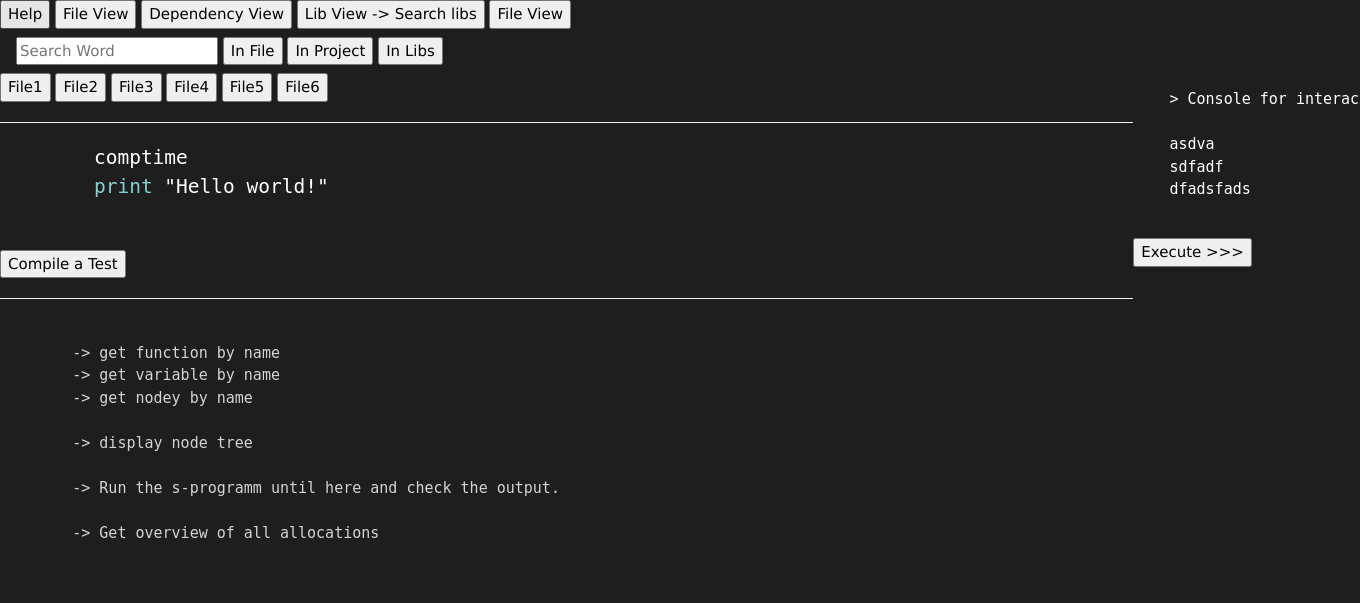
After one commit to heckermanmajo/keklang, a PHP site: page / in a window 1360 px wide; the page is wider, and only the part inside the window is pictured. The commit adds this page. Shown: the top 603 px of that part. Run offline with PHP 8.4, Linux system fonts and the light colour scheme.

Commit message:
tests and makro-tests

```diff
--- /dev/null
+++ b/index.php
@@ -0,0 +1,135 @@
+<?php
+
+
+?>
+<!DOCTYPE html>
+<html lang="en">
+<head>
+  <title>Keklang</title>
+  <!-- get jquery -->
+  <script src="https://ajax.googleapis.com/ajax/libs/jquery/3.5.1/jquery.min.js"></script>
+  <!-- get w3-css -->
+  <link rel="stylesheet" href="https://www.w3schools.com/w3css/4/w3.css">
+  <script>
+  /*
+    $.ajax({
+      url: 'Interpreter.php',
+      type: 'POST',
+      data: {
+        'code': $('#code').text(),
+        'action': 'run'
+      },
+      success: function(data) {
+        console.log(data);
+        const d = JSON.parse(data);
+        $('#output').text(JSON.stringify(d.result));
+        $('#non_comptime_nodes').text(JSON.stringify(d.non_comptime_nodes));
+        $('#records').text(JSON.stringify(d.records));
+        $('#functions').text(JSON.stringify(d.functions));
+      }
+    });
+    */
+
+  </script>
+  <style>
+    .keyword {
+      color: #84d2cf;
+    }
+    body{
+      background-color: #1e1e1e;
+      color: #d4d4d4;
+    }
+  </style>
+</head>
+<body>
+<!--
+<h3>
+  Kek lang introspection.
+</h3>
+
+<pre>
+  The keklang ide, should be the tool to edit the code
+  and to inspect various things about the code.
+</pre>
+
+
+-> Make it also work like jupiter notebooks
+-> Execute a block and then check the code for errors and data
+-> Also you can implement expections
+
+-> The generated debug c can also create a file log at runtime, that you can dissect
+   with the ide...
+
+
+-->
+<div>
+
+  <nav>
+    <button> Help </button>
+    <button> File View </button>
+    <button> Dependency View </button>
+    <button> Lib View -> Search libs </button>
+    <button> File View </button>
+  </nav>
+
+  <div class="w3-padding">
+  <input placeholder="Search Word">
+  <button> In File </button>
+  <button> In Project </button>
+  <button> In Libs </button>
+  </div>
+
+  <div class="w3-row">
+
+    <div class="w3-col m10 l10">
+      <button> File1</button>
+      <button> File2</button>
+      <button> File3</button>
+      <button> File4</button>
+      <button> File5</button>
+      <button> File6</button>
+      <hr>
+      <pre id="code" contenteditable="true" style="color:white; font-size: 130%">
+        comptime
+        <span class="keyword">print</span> "Hello world!"
+      </pre>
+      <button onclick=""> Compile a Test </button>
+      <pre id="output"></pre>
+      <pre id="non_comptime_nodes"></pre>
+      <pre id="records"></pre>
+      <pre id="functions"></pre>
+
+      <hr>
+
+      <pre>
+
+        -> get function by name
+        -> get variable by name
+        -> get nodey by name
+
+        -> display node tree
+
+        -> Run the s-programm until here and check the output.
+
+        -> Get overview of all allocations
+
+      </pre>
+
+
+    </div>
+
+
+  <div class="w3-col l2 m2">
+    <pre style="color:white" contenteditable="true">
+    > Console for interaction
+
+    asdva
+    sdfadf
+    dfadsfads
+    </pre>
+    <button> Execute >>> </button>
+  </div>
+  </div>
+</div>
+</body>
+</html>
```
Also changed, not shown: Interpreter.php (+44 -5 lines), 1 other file.
